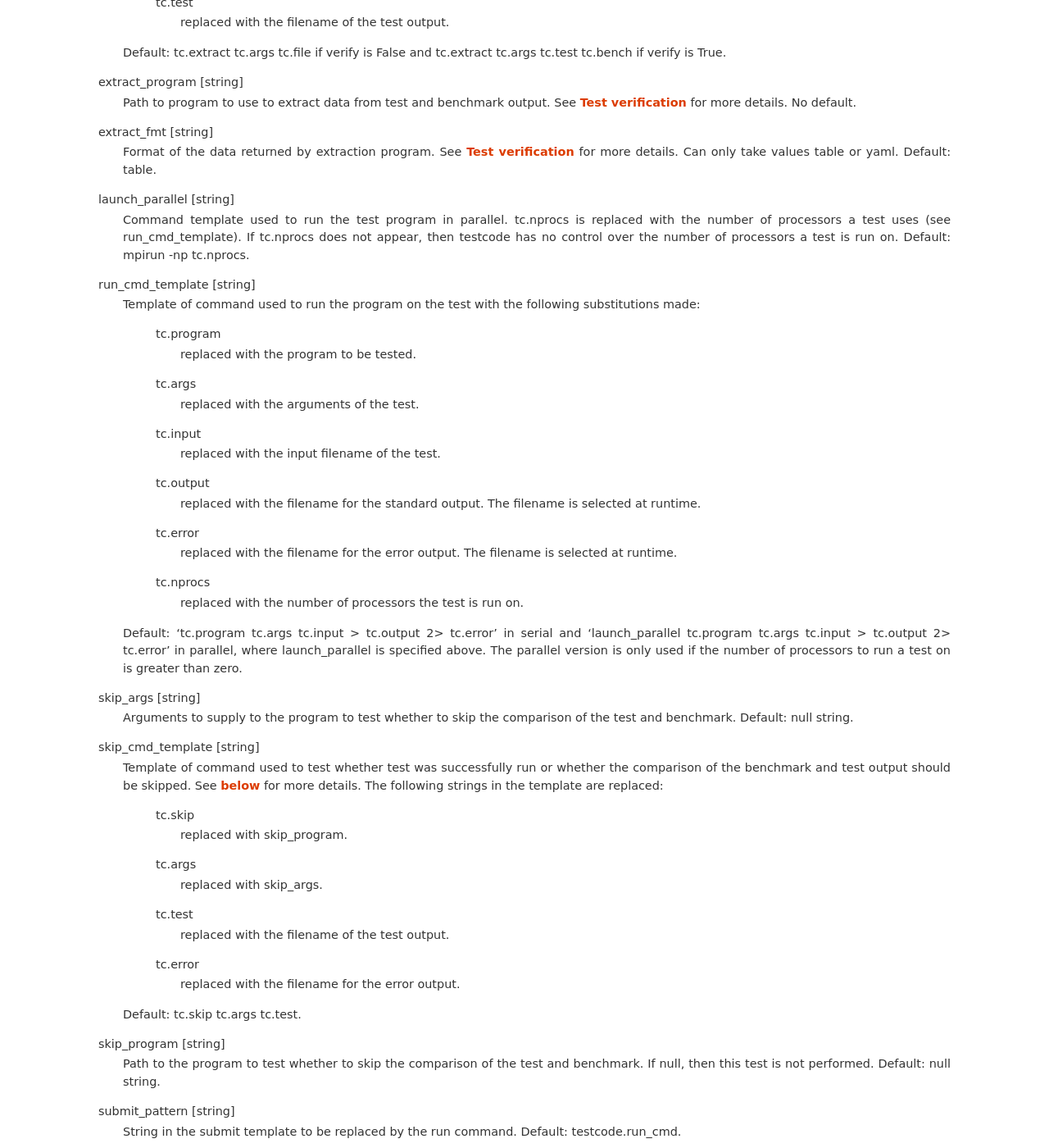
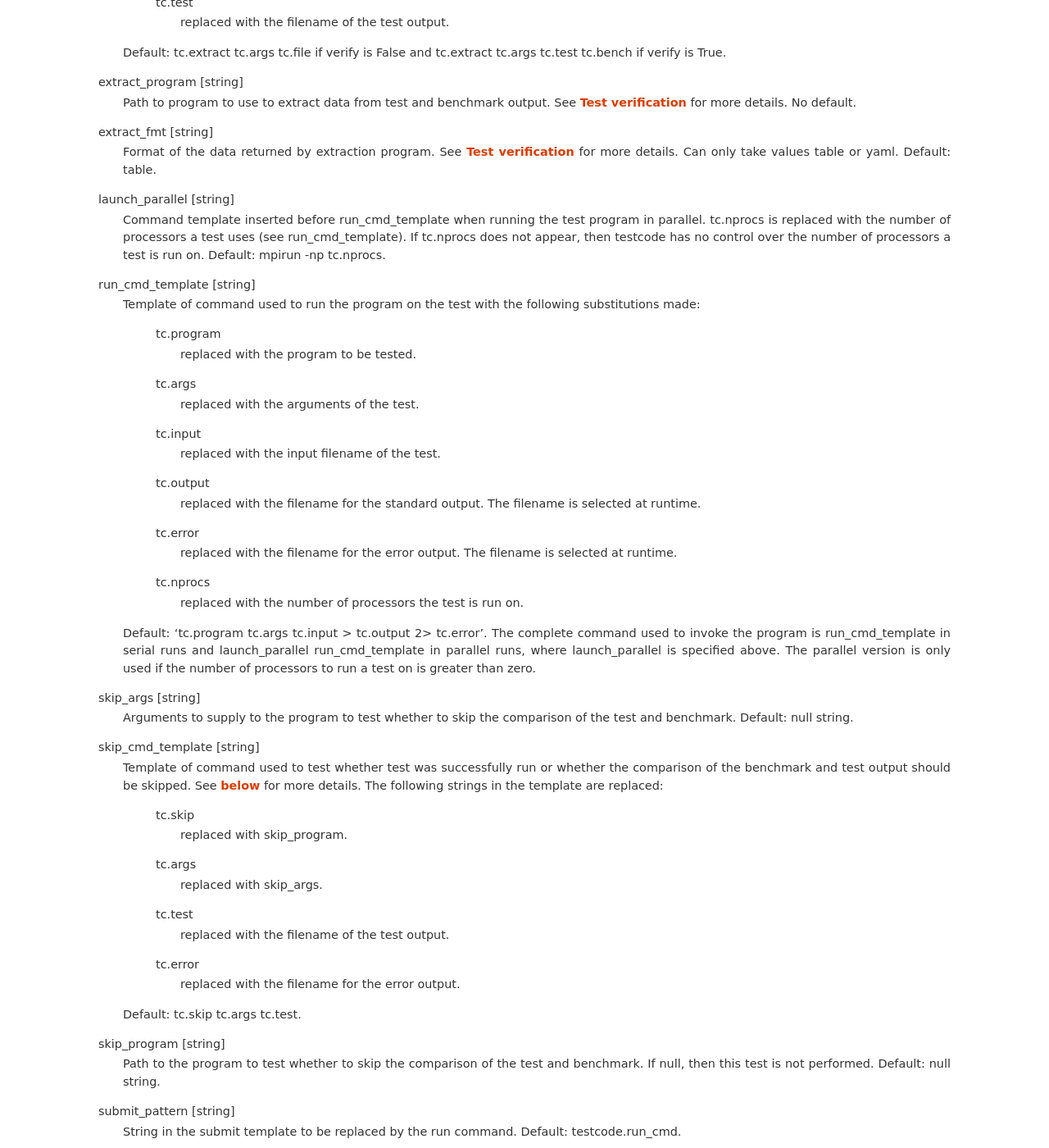
Before and after one commit to jsspencer/testcode, a Sphinx documentation site: the page built from docs/userconfig.rst, in a window 1280 px wide and 1400 px high, scrolled down 1605 px. Shown: the whole window at 82% size. Built offline with Sphinx 7.4.7, drawn with Linux system fonts in a browser that asks for light colours.

Commit message:
Clarify the command used to launch calculations.

```diff
--- a/docs/userconfig.rst
+++ b/docs/userconfig.rst
@@ -92,10 +92,10 @@ extract_fmt [string]
     Format of the data returned by extraction program. See :ref:`verification`
     for more details.  Can only take values table or yaml.  Default: table.
 launch_parallel [string]
-    Command template used to run the test program in parallel.  tc.nprocs is
-    replaced with the number of processors a test uses (see run_cmd_template).
-    If tc.nprocs does not appear, then testcode has no control over the number
-    of processors a test is run on.  Default: mpirun -np tc.nprocs.
+    Command template inserted before run_cmd_template when running the test program in
+    parallel.  tc.nprocs is replaced with the number of processors a test uses (see
+    run_cmd_template).  If tc.nprocs does not appear, then testcode has no control over
+    the number of processors a test is run on.  Default: mpirun -np tc.nprocs.
 run_cmd_template [string]
     Template of command used to run the program on the test with the following
     substitutions made:
@@ -115,11 +115,11 @@ run_cmd_template [string]
         tc.nprocs
             replaced with the number of processors the test is run on.
 
-    Default: 'tc.program tc.args tc.input > tc.output 2> tc.error' in serial
-    and 'launch_parallel tc.program tc.args tc.input > tc.output 2> tc.error' in
-    parallel, where launch_parallel is specified above.  The parallel version is
-    only used if the number of processors to run a test on is greater than
-    zero.
+    Default: 'tc.program tc.args tc.input > tc.output 2> tc.error'.  The complete command
+    used to invoke the program is run_cmd_template in serial runs and launch_parallel
+    run_cmd_template in parallel runs, where launch_parallel is specified above.  The
+    parallel version is only used if the number of processors to run a test on is greater
+    than zero.
 skip_args [string]
     Arguments to supply to the program to test whether to skip the comparison
     of the test and benchmark.  Default: null string.
```
